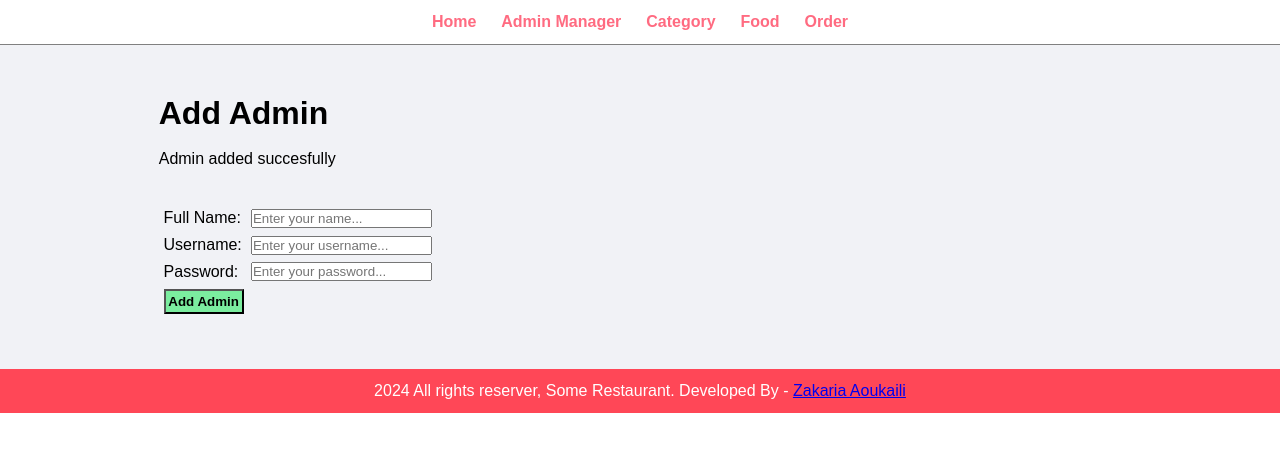
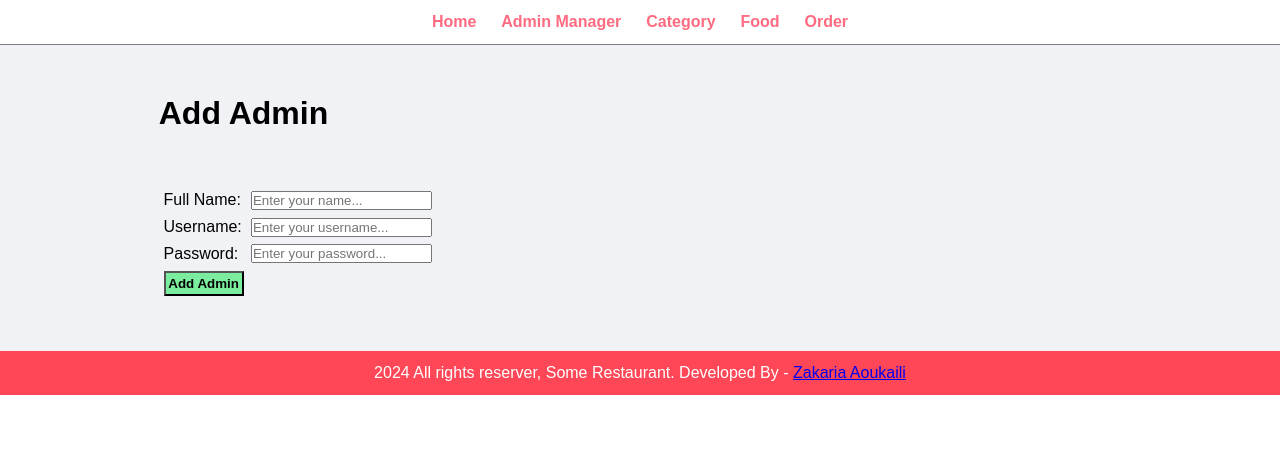
Before and after one commit to Zakka24/php-Projects, a PHP site: page /Food-Order-WebSite/admin/add-admin.php in a window 1280 px wide. Shown: the top 452 px of the page. Run offline with PHP 8.4, Linux system fonts and the light colour scheme; the visitor is signed in with stand-in values (Sample User, id 1).

Commit message:
edit to the hasing algorithm, added style for displaying session messages

```diff
--- a/Food-Order-WebSite/admin/add-admin.php
+++ b/Food-Order-WebSite/admin/add-admin.php
@@ -4,14 +4,6 @@
         <div class="wrapper">
             <h1>Add Admin</h1>
 
-            <br>
-            <?php
-                // Check if sessione message is there
-                if(isset($_SESSION['add'])){
-                    echo $_SESSION['add']; // Display session message
-                    unset($_SESSION['add']); // Remove session message
-                }
-            ?>
             <br> <br> <br>
 
             <form action="" method="post">
@@ -51,8 +43,7 @@
         // Get data from the form
         $full_name = $_POST["full_name"];
         $username = $_POST["username"];
-        $password = md5($_POST["password"]); // password encryption
-
+        $password_hashed = password_hash($_POST["password"], PASSWORD_BCRYPT); // password encryption
 
         // SQL query to save data into database
         $sql = "INSERT INTO tbc_admin (full_name, username, password) VALUES (?, ?, ?)";
@@ -61,24 +52,27 @@
         $stmt = mysqli_prepare($conn, $sql);
         if($stmt){
             // Binding of the parameters to avoid SQL injection
-            mysqli_stmt_bind_param($stmt, "sss", $full_name, $username, $password);
-
-            // Execution of the statement
-            if(mysqli_stmt_execute($stmt)){
-                // create a sessione variabile to display the message
-                $_SESSION['add'] = 'Admin added succesfully';
-                header("location:". SITEURL. 'admin/manage-admin.php');
+            if(mysqli_stmt_bind_param($stmt, "sss", $full_name, $username, $password_hashed)){
+                // Execution of the statement
+                if(mysqli_stmt_execute($stmt)){
+                    // create a sessione variabile to display the message
+                    $_SESSION['add'] = '<div class="success">Admin added succesfully</div>';
+                    header("location:". SITEURL. 'admin/manage-admin.php');
+                }
+                else{
+                    $_SESSION['add'] = '<div class="error">Failed to add admin</div>';
+                    header("location:". SITEURL. 'admin/add-admin.php');
+                }
             }
             else{
-                $_SESSION['add'] = 'Failed to add admin: '. mysqli_stmt_error($stmt);
-                header("location:". SITEURL. 'admin/add-admin.php');
+                echo "Errore in mysqli bind param";
             }
 
             // Close the statement
             mysqli_stmt_close($stmt);
         }
         else{
-            $_SESSION['add'] = 'Failed to add admin' . mysqli_error($conn);
+            $_SESSION['add'] = '<div class="error">Failed to add admin</div>';
             header("location:". SITEURL. 'admin/add-admin.php');
         }
 
```
